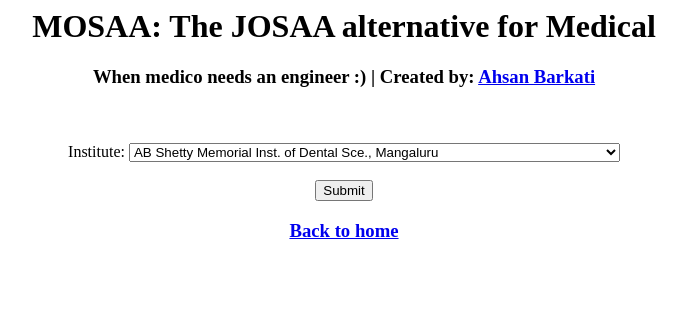
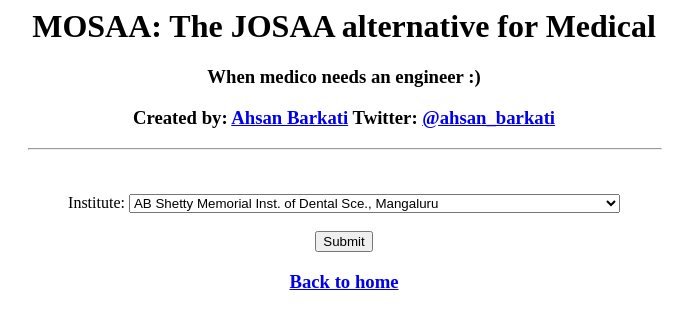
Before and after one commit to ahsanbarkati/mosaa, a Flask app: page /round1 in a window 1280 px wide. Shown: the top 329 px of the page, without its empty margins (296-983 px from the left). Run offline with Flask 2, Linux system fonts and the light colour scheme.

Commit message:
Add credits

```diff
--- a/templates/main.html
+++ b/templates/main.html
@@ -25,9 +25,14 @@
 
   <body>
 	<center> <h1> MOSAA: The JOSAA alternative for Medical</h1></center>
-	<center><h3> When medico needs an engineer :) | Created by:
-			<a href="https://linkedin.com/in/ahsanbarkati">Ahsan Barkati</a></h3></center>
-	<br><br>
+	<center><h3> When medico needs an engineer :) </h3>
+		<h3>Created by:
+			<a href="https://linkedin.com/in/ahsanbarkati">Ahsan Barkati</a>
+			Twitter: <a href="https://twitter.com/ahsan_barkati">@ahsan_barkati</a></h3></center>
+	<hr style="width:50%;text-align:left;margin-left:25%">
+	<br>
+	<br>
+
 	<center>
 		<form  method="POST">
       	{{ form.csrf_token }}
```
Also changed, not shown: templates/home.html (+7 -2 lines).
